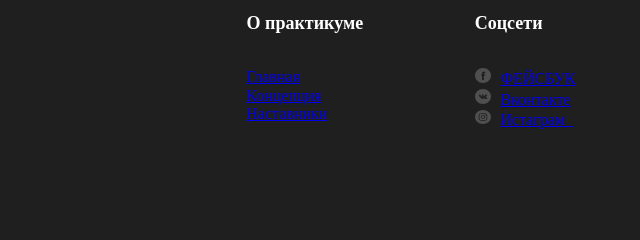
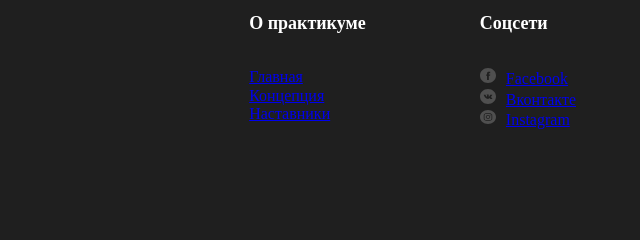
Before and after one commit to AkdenizSun/how-to-learn, a plain HTML site: page index.html in a window 1280 px wide. Shown: the part 3668-3908 px from the top of the page, 640-1280 px from the left. Drawn offline with Linux system fonts and the light colour scheme.

Commit message:
fix errors

```diff
--- a/index.html
+++ b/index.html
@@ -192,14 +192,14 @@
         <ul class="footer__column-links">
           <li class="footer__column-link">
             <a href="#"><img class="footer__social-icon" src="./images/facebook_color_white.svg"
-                alt="Facebook">ФЕЙСБУК</a>
+                alt="фейсбук">Facebook</a>
           </li>
           <li class="footer__column-link">
             <a href="#"><img class="footer__social-icon" src="./images/vk_color_white.svg" alt="Вконтакте">Вконтакте</a>
           </li>
           <li class="footer__column-link">
             <a href="#"><img class="footer__social-icon" src="./images/instagram_color_white.svg"
-                alt="Instagram">Истаграм_</a>
+                alt="Instagram">Instagram</a>
           </li>
         </ul>
       </nav>
```
